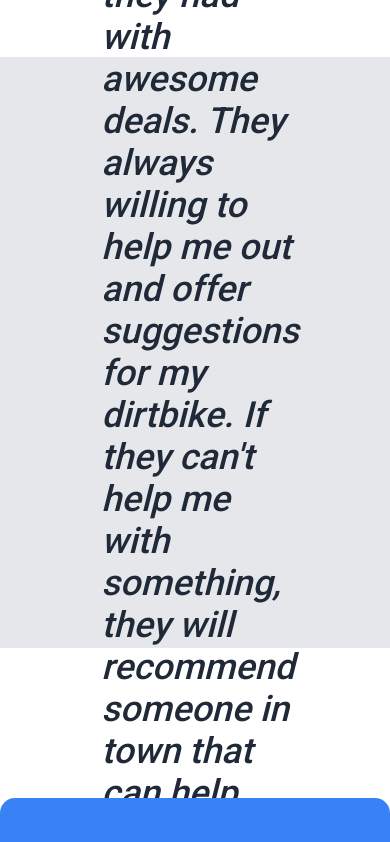
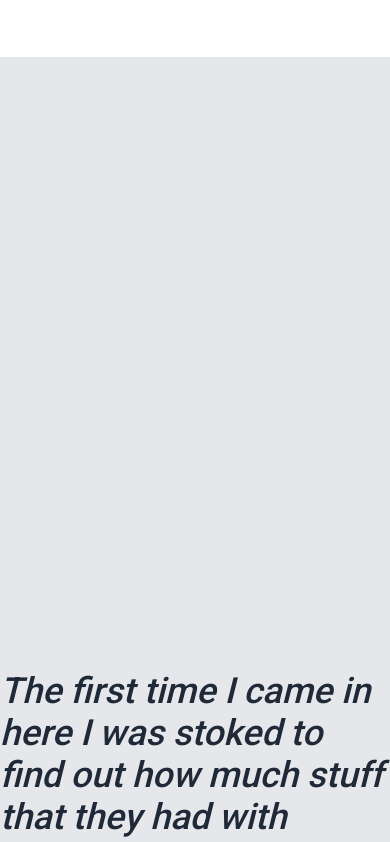
Before and after one commit to mikearino/ADM, a plain HTML site: page index.html in a window 390 px wide. Shown: the part 1647-2489 px from the top of the page. Drawn offline with Linux system fonts and the light colour scheme.

Commit message:
add media queries

```diff
--- a/styles.css
+++ b/styles.css
@@ -189,3 +189,9 @@ ul {
   padding: 5vh;
   color: #e5e7eb;;
 }
+
+@media(max-width: 1000px) {
+   .quote-section {
+     padding: 110vh 0
+   }
+}
```
